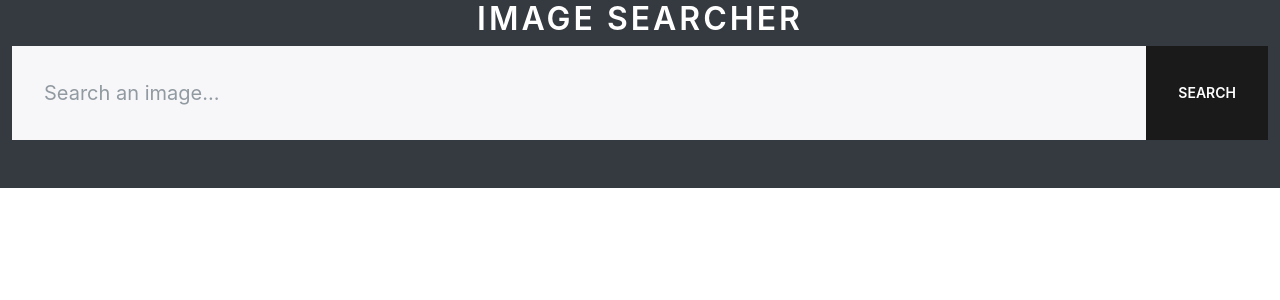
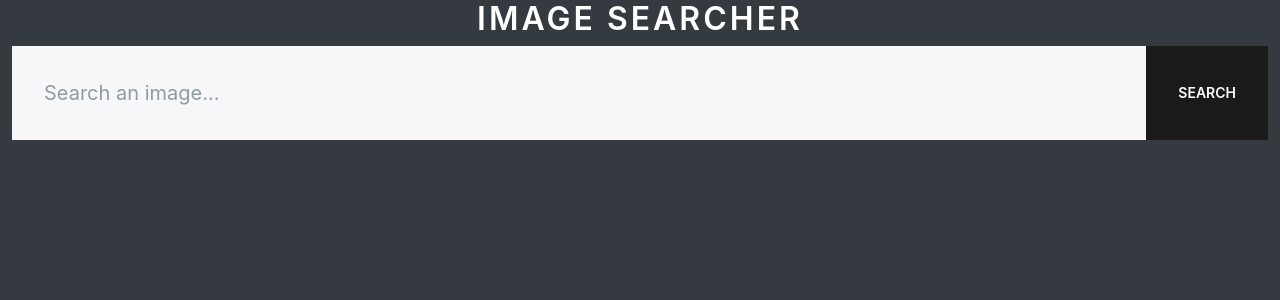
Before and after one commit to lazaronazareno/image-search, a React (Create React App) app: page / in a window 1280 px wide. Shown: the top 300 px of the page. Built offline with nearby package versions, Linux system fonts and the light colour scheme.

Commit message:
min-height

```diff
--- a/src/App.js
+++ b/src/App.js
@@ -44,7 +44,7 @@ function App () {
     setActualPage(newActualPage)
   }
   return (
-    <div className='container-fluid bg-dark'>
+    <div className='container-fluid bg-dark' style={{ minHeight: '100vh' }}>
       <h1 className='text-center text-light heading-title'>Image Searcher</h1>
       <Form
         setQuery={setQuery}
```
